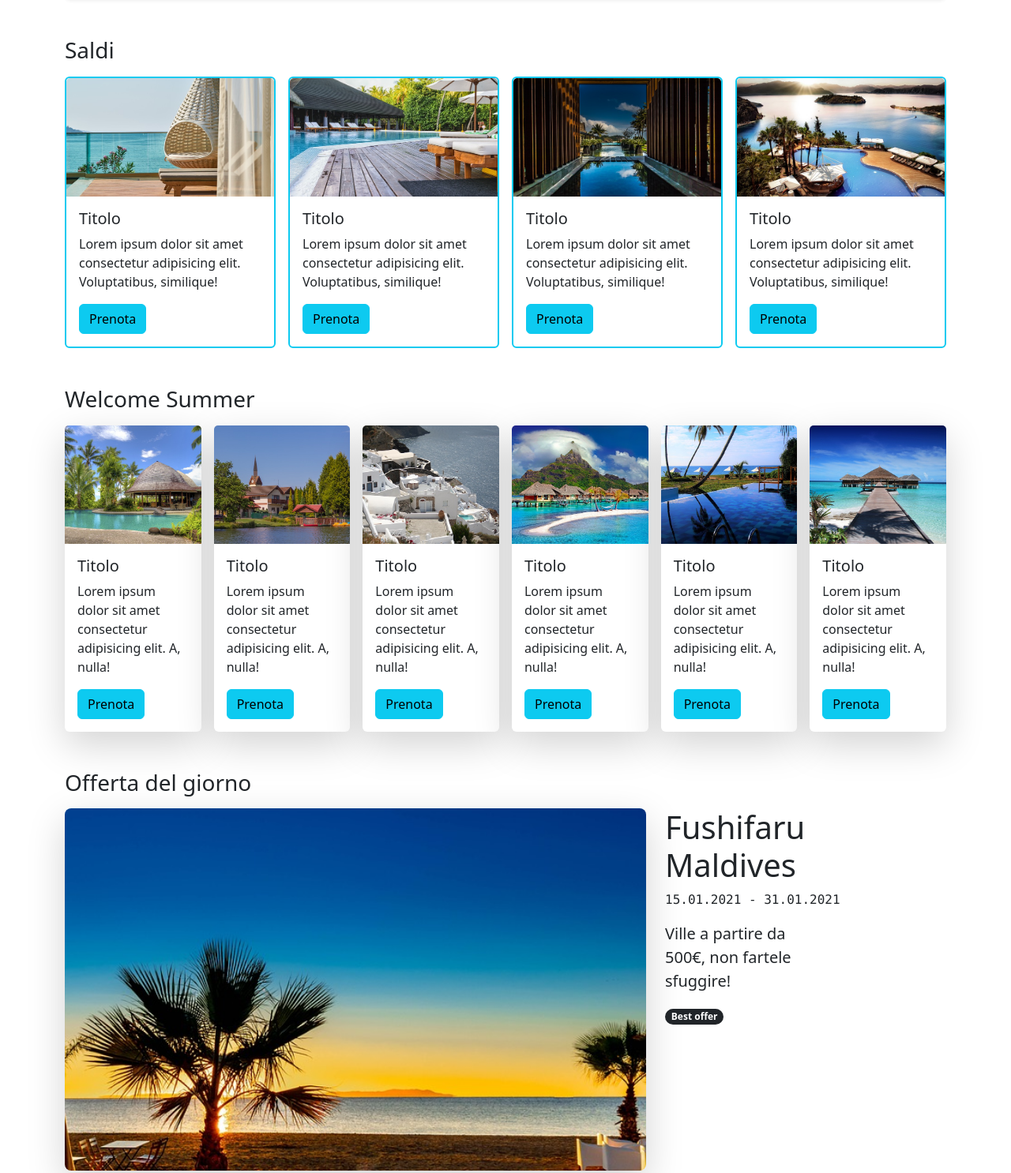
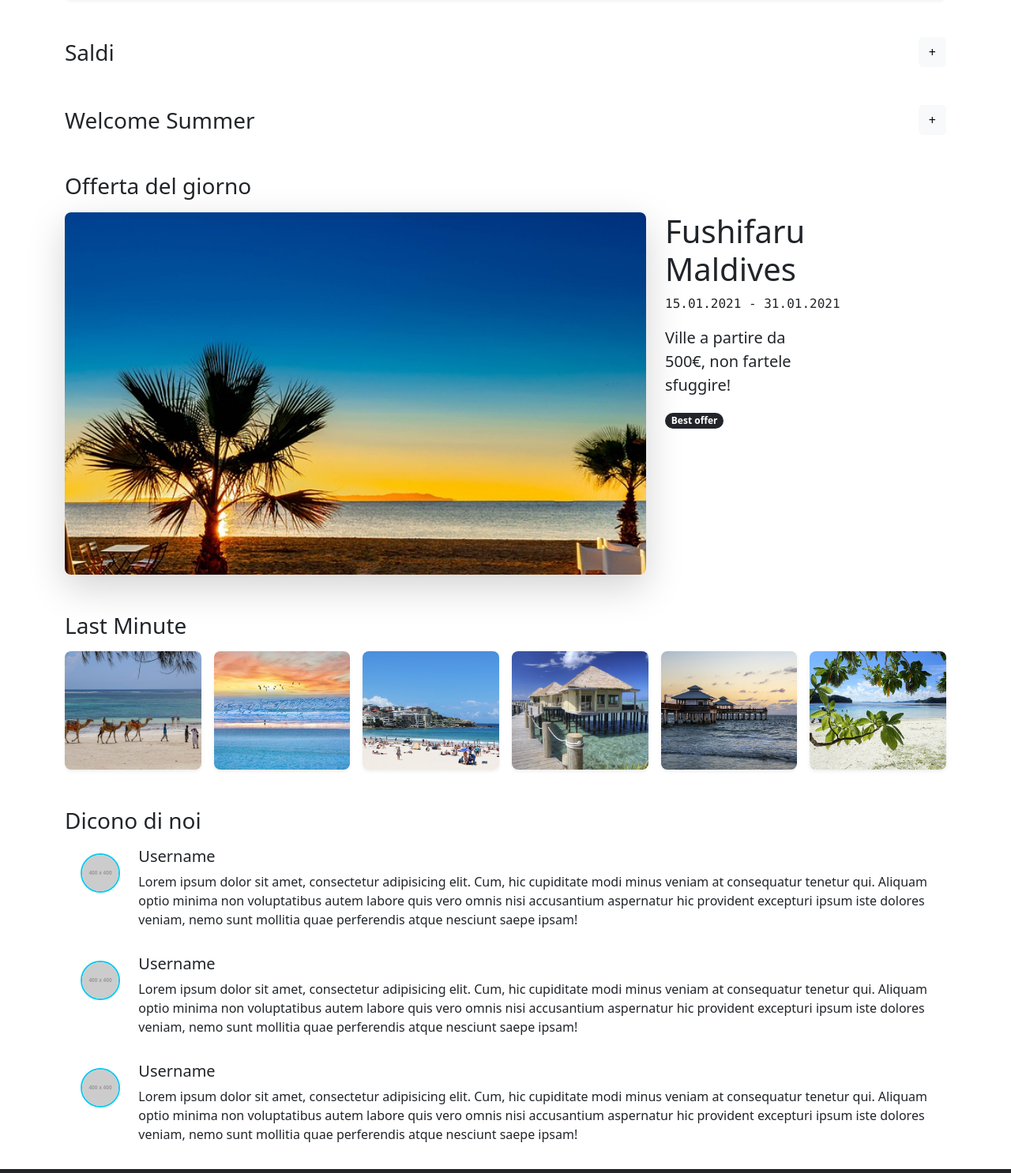
Before and after one commit to AdrianaGaglio/U2-W2-D2-Bootstrap, a plain HTML site: page index.html in a window 1280 px wide. Shown: the part 500-1986 px from the top of the page at 79% size. Drawn offline with nearby package versions, Linux system fonts and the light colour scheme; placeholder pictures from the web are drawn by us.

Commit message:
wip - extras

```diff
--- a/index.html
+++ b/index.html
@@ -17,17 +17,14 @@
       }
 
       .sale-image,
-      .welcome-summer-img {
+      .welcome-summer-img,
+      .last-minute-img {
         height: 150px;
-      }
-
-      .last-minute-img {
-        height: 200px;
       }
 
       .review-user {
         width: 50px;
-        height: 50px;
+        max-height: 50px;
       }
     </style>
   </head>
@@ -89,11 +86,18 @@
         </div>
       </section>
       <section class="container mb-5">
-        <h3 id="saldi" class="mb-3">Saldi</h3>
+        <div class="d-flex gap-1 align-items-center mb-3">
+          <h3 id="saldi" class="mb-0">Saldi</h3>
+          <a class="btn btn-light ms-auto" data-bs-toggle="collapse" href="#collapseSaldi" role="button" aria-expanded="false" aria-controls="collapseSaldi">
+            +
+          </a>
+        </div>
+        <div class="collapse" id="collapseSaldi">
+          <div class="card card-body border-0 p-0">
             <div class="row row-cols-2 row-cols-md-3 row-cols-lg-4 g-3">
               <div class="col">
                 <div class="card border border-2 border-info">
-              <img src="./assets/imgs/img_01.jpg" class="card-img-top sale-image object-fit-cover" alt="..." />
+                  <img src="./assets/imgs/img_01.jpg" class="card-img-top img-fluid sale-image object-fit-cover" alt="..." />
                   <div class="card-body">
                     <h5 class="card-title">Titolo</h5>
                     <p class="card-text">Lorem ipsum dolor sit amet consectetur adipisicing elit. Voluptatibus, similique!</p>
@@ -103,7 +107,7 @@
               </div>
               <div class="col d-flex">
                 <div class="card border border-2 border-info">
-              <img src="./assets/imgs/img_02.jpg" class="card-img-top sale-image object-fit-cover" alt="..." />
+                  <img src="./assets/imgs/img_02.jpg" class="card-img-top img-fluid sale-image object-fit-cover" alt="..." />
                   <div class="card-body">
                     <h5 class="card-title">Titolo</h5>
                     <p class="card-text">Lorem ipsum dolor sit amet consectetur adipisicing elit. Voluptatibus, similique!</p>
@@ -113,7 +117,7 @@
               </div>
               <div class="col d-flex">
                 <div class="card border border-2 border-info">
-              <img src="./assets/imgs/img_03.jpg" class="card-img-top sale-image object-fit-cover" alt="..." />
+                  <img src="./assets/imgs/img_03.jpg" class="card-img-top img-fluid sale-image object-fit-cover" alt="..." />
                   <div class="card-body">
                     <h5 class="card-title">Titolo</h5>
                     <p class="card-text">Lorem ipsum dolor sit amet consectetur adipisicing elit. Voluptatibus, similique!</p>
@@ -123,7 +127,7 @@
               </div>
               <div class="col d-md-none d-lg-block">
                 <div class="card border border-2 border-info">
-              <img src="./assets/imgs/img_04.jpg" class="card-img-top sale-image object-fit-cover" alt="..." />
+                  <img src="./assets/imgs/img_04.jpg" class="card-img-top img-fluid sale-image object-fit-cover" alt="..." />
                   <div class="card-body">
                     <h5 class="card-title">Titolo</h5>
                     <p class="card-text">Lorem ipsum dolor sit amet consectetur adipisicing elit. Voluptatibus, similique!</p>
@@ -132,13 +136,29 @@
                 </div>
               </div>
             </div>
+          </div>
+        </div>
       </section>
       <section class="container mb-5">
-        <h3 id="welcome-summer" class="mb-3">Welcome Summer</h3>
+        <div class="d-flex gap-1 align-items-center mb-3">
+          <h3 id="welcome-summer" class="mb-0">Welcome Summer</h3>
+          <a
+            class="btn btn-light ms-auto"
+            data-bs-toggle="collapse"
+            href="#collapseWelcomeSummer"
+            role="button"
+            aria-expanded="false"
+            aria-controls="collapseWelcomeSummer"
+          >
+            +
+          </a>
+        </div>
+        <div class="collapse" id="collapseWelcomeSummer">
+          <div class="card card-body border-0 p-0">
             <div class="row row-cols-2 row-cols-lg-3 row-cols-xl-6 g-3">
               <div class="col">
                 <div class="card border-0 shadow-lg">
-              <img src="./assets/imgs/img_05.jpg" class="card-img-top welcome-summer-img object-fit-cover" alt="..." />
+                  <img src="./assets/imgs/img_05.jpg" class="card-img-top img-fluid welcome-summer-img object-fit-cover" alt="..." />
                   <div class="card-body">
                     <h5 class="card-title">Titolo</h5>
                     <p class="card-text">Lorem ipsum dolor sit amet consectetur adipisicing elit. A, nulla!</p>
@@ -148,7 +168,7 @@
               </div>
               <div class="col">
                 <div class="card border-0 shadow-lg">
-              <img src="./assets/imgs/img_06.jpg" class="card-img-top welcome-summer-img object-fit-cover" alt="..." />
+                  <img src="./assets/imgs/img_06.jpg" class="card-img-top img-fluid welcome-summer-img object-fit-cover" alt="..." />
                   <div class="card-body">
                     <h5 class="card-title">Titolo</h5>
                     <p class="card-text">Lorem ipsum dolor sit amet consectetur adipisicing elit. A, nulla!</p>
@@ -158,7 +178,7 @@
               </div>
               <div class="col">
                 <div class="card border-0 shadow-lg">
-              <img src="./assets/imgs/img_07.jpg" class="card-img-top welcome-summer-img object-fit-cover" alt="..." />
+                  <img src="./assets/imgs/img_07.jpg" class="card-img-top img-fluid welcome-summer-img object-fit-cover" alt="..." />
                   <div class="card-body">
                     <h5 class="card-title">Titolo</h5>
                     <p class="card-text">Lorem ipsum dolor sit amet consectetur adipisicing elit. A, nulla!</p>
@@ -168,7 +188,7 @@
               </div>
               <div class="col">
                 <div class="card border-0 shadow-lg">
-              <img src="./assets/imgs/img_08.jpg" class="card-img-top welcome-summer-img object-fit-cover" alt="..." />
+                  <img src="./assets/imgs/img_08.jpg" class="card-img-top img-fluid welcome-summer-img object-fit-cover" alt="..." />
                   <div class="card-body">
                     <h5 class="card-title">Titolo</h5>
                     <p class="card-text">Lorem ipsum dolor sit amet consectetur adipisicing elit. A, nulla!</p>
@@ -178,7 +198,7 @@
               </div>
               <div class="col">
                 <div class="card border-0 shadow-lg">
-              <img src="./assets/imgs/img_09.jpg" class="card-img-top welcome-summer-img object-fit-cover" alt="..." />
+                  <img src="./assets/imgs/img_09.jpg" class="card-img-top img-fluid welcome-summer-img object-fit-cover" alt="..." />
                   <div class="card-body">
                     <h5 class="card-title">Titolo</h5>
                     <p class="card-text">Lorem ipsum dolor sit amet consectetur adipisicing elit. A, nulla!</p>
@@ -188,11 +208,13 @@
               </div>
               <div class="col">
                 <div class="card border-0 shadow-lg">
-              <img src="./assets/imgs/img_10.jpg" class="card-img-top welcome-summer-img object-fit-cover" alt="..." />
+                  <img src="./assets/imgs/img_10.jpg" class="card-img-top img-fluid welcome-summer-img object-fit-cover" alt="..." />
                   <div class="card-body">
                     <h5 class="card-title">Titolo</h5>
                     <p class="card-text">Lorem ipsum dolor sit amet consectetur adipisicing elit. A, nulla!</p>
                     <a href="#" class="btn btn-info fw-medium">Prenota</a>
+                  </div>
+                </div>
               </div>
             </div>
           </div>
@@ -202,7 +224,7 @@
         <h3 class="mb-3">Offerta del giorno</h3>
         <div class="row">
           <div class="col col-md-6 col-lg-8">
-            <img class="w-100 rounded-3 shadow-lg" src="./assets/imgs/img_11.jpg" alt="" />
+            <img class="w-100 rounded-3 shadow-lg h-100 object-fit-cover" src="./assets/imgs/img_11.jpg" alt="" />
           </div>
           <div class="col col-md-6 col-lg-4">
             <h4 class="fs-1 fw-light w-50">Fushifaru Maldives</h4>
@@ -216,28 +238,41 @@
         <h3 id="last-minute" class="mb-3">Last Minute</h3>
         <div class="row row-cols-2 row-cols-md-3 row-cols-lg-6 g-3">
           <div class="col">
-            <img class="w-100 last-minute-img object-fit-cover rounded-3 shadow-sm" src="./assets/imgs/img_12.jpg" alt="" />
+            <img class="w-100 last-minute-img object-fit-cover rounded-3 shadow-sm img-fluid" src="./assets/imgs/img_12.jpg" alt="" />
           </div>
           <div class="col">
-            <img class="w-100 last-minute-img object-fit-cover rounded-3 shadow-sm" src="./assets/imgs/img_13.jpg" alt="" />
+            <img class="w-100 last-minute-img object-fit-cover rounded-3 shadow-sm img-fluid" src="./assets/imgs/img_13.jpg" alt="" />
           </div>
           <div class="col">
-            <img class="w-100 last-minute-img object-fit-cover rounded-3 shadow-sm" src="./assets/imgs/img_14.jpg" alt="" />
+            <img class="w-100 last-minute-img object-fit-cover rounded-3 shadow-sm img-fluid" src="./assets/imgs/img_14.jpg" alt="" />
           </div>
           <div class="col">
-            <img class="w-100 last-minute-img object-fit-cover rounded-3 shadow-sm" src="./assets/imgs/img_15.jpg" alt="" />
+            <img class="w-100 last-minute-img object-fit-cover rounded-3 shadow-sm img-fluid" src="./assets/imgs/img_15.jpg" alt="" />
           </div>
           <div class="col">
-            <img class="w-100 last-minute-img object-fit-cover rounded-3 shadow-sm" src="./assets/imgs/img_16.jpg" alt="" />
+            <img class="w-100 last-minute-img object-fit-cover rounded-3 shadow-sm img-fluid" src="./assets/imgs/img_16.jpg" alt="" />
           </div>
           <div class="col">
-            <img class="w-100 last-minute-img object-fit-cover rounded-3 shadow-sm" src="./assets/imgs/img_17.jpg" alt="" />
+            <img class="w-100 last-minute-img object-fit-cover rounded-3 shadow-sm img-fluid" src="./assets/imgs/img_17.jpg" alt="" />
           </div>
         </div>
       </section>
       <section class="container">
         <h3 id="recensioni" class="mb-3 text-center text-md-start">Dicono di noi</h3>
-        <div class="row g-md-0 mb-3">
+        <div class="row g-md-1 mb-3">
+          <div class="col-2 col-md-1 pt-2">
+            <img class="review-user rounded-circle d-block mx-auto border border-2 border-info img-fluid" src="https://placehold.co/400" alt="" />
+          </div>
+          <div class="col-10 col-md-11">
+            <h5>Username</h5>
+            <p>
+              Lorem ipsum dolor sit amet, consectetur adipisicing elit. Cum, hic cupiditate modi minus veniam at consequatur tenetur qui. Aliquam optio minima
+              non voluptatibus autem labore quis vero omnis nisi accusantium aspernatur hic provident excepturi ipsum iste dolores veniam, nemo sunt mollitia
+              quae perferendis atque nesciunt saepe ipsam!
+            </p>
+          </div>
+        </div>
+        <div class="row g-md-1 mb-3">
           <div class="col-2 col-md-1 pt-2">
             <img class="review-user rounded-circle d-block mx-auto border border-2 border-info" src="https://placehold.co/400" alt="" />
           </div>
@@ -250,20 +285,7 @@
             </p>
           </div>
         </div>
-        <div class="row g-md-0 mb-3">
-          <div class="col-2 col-md-1 pt-2">
-            <img class="review-user rounded-circle d-block mx-auto border border-2 border-info" src="https://placehold.co/400" alt="" />
-          </div>
-          <div class="col-10 col-md-11">
-            <h5>Username</h5>
-            <p>
-              Lorem ipsum dolor sit amet, consectetur adipisicing elit. Cum, hic cupiditate modi minus veniam at consequatur tenetur qui. Aliquam optio minima
-              non voluptatibus autem labore quis vero omnis nisi accusantium aspernatur hic provident excepturi ipsum iste dolores veniam, nemo sunt mollitia
-              quae perferendis atque nesciunt saepe ipsam!
-            </p>
-          </div>
-        </div>
-        <div class="row g-md-0 mb-3">
+        <div class="row g-md-1 mb-3">
           <div class="col-2 col-md-1 pt-2">
             <img class="review-user rounded-circle d-block mx-auto border border-2 border-info" src="https://placehold.co/400" alt="" />
           </div>
@@ -278,8 +300,8 @@
         </div>
       </section>
       <div class="container-fluid bg-dark">
-        <footer class="py-3 my-4 text-center">
-          <button class="btn btn-outline-secondary mb-3">Contattaci</button>
+        <footer class="py-4 text-center">
+          <button class="btn btn-outline-secondary mb-4">Contattaci</button>
           <p class="text-center text-light">© 2021 Kalina Travel LTD. All Rights Reserved.</p>
         </footer>
       </div>
```
Also changed, not shown: info.html (added, +90 -0 lines), bla.html (deleted). Lines whose indentation alone changed are shown as unchanged.
